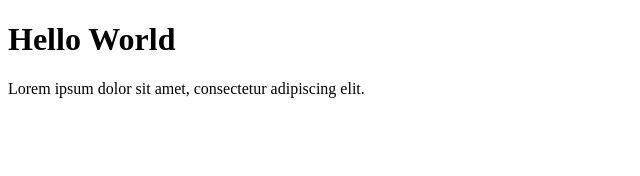
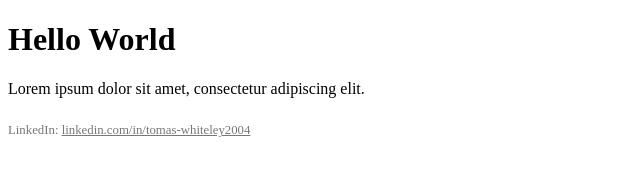
Before and after one commit to t-whiteley/claude_routine_test, a plain HTML site: page index.html in a window 1280 px wide. Shown: the whole page, without its empty margins (0-640 px from the left). Drawn offline with Linux system fonts and the light colour scheme.

Commit message:
BUS-5: Add LinkedIn profile link at the bottom of the dashboard
Adds a small, muted footer line linking to
https://www.linkedin.com/in/tomas-whiteley2004 (opens in a new tab),
styled to match the BUS-4 "Contact me" footer.

Co-Authored-By: Claude Opus 5.5 <noreply@anthropic.com>
Claude-Session: https://claude.ai/code/session_01EcVjkq7tc2r7z1a6oGaQou

```diff
--- a/index.html
+++ b/index.html
@@ -4,5 +4,6 @@
 <body>
 <h1>Hello World</h1>
 <p>Lorem ipsum dolor sit amet, consectetur adipiscing elit.</p>
+<footer style="margin-top:2em;font-size:0.8em;color:#777">LinkedIn: <a href="https://www.linkedin.com/in/tomas-whiteley2004" target="_blank" rel="noopener noreferrer" style="color:inherit">linkedin.com/in/tomas-whiteley2004</a></footer>
 </body>
 </html>
```
